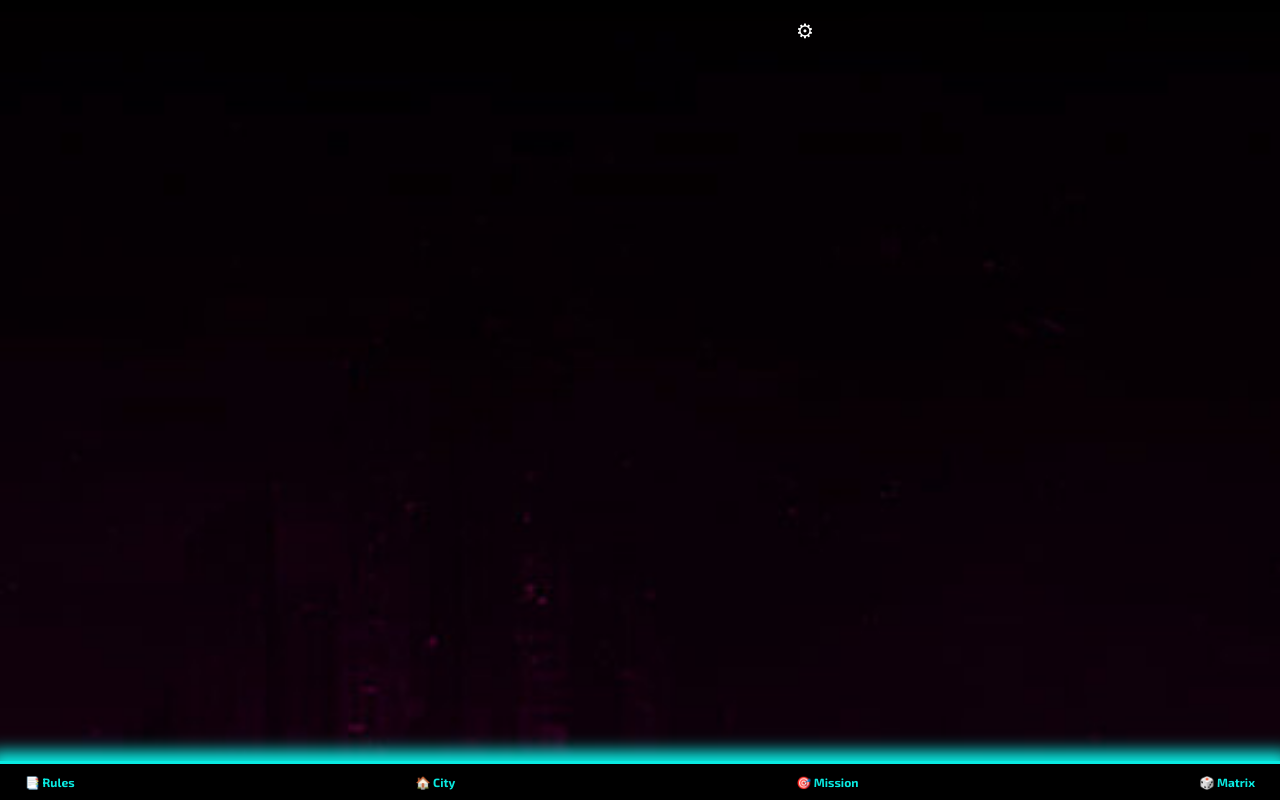
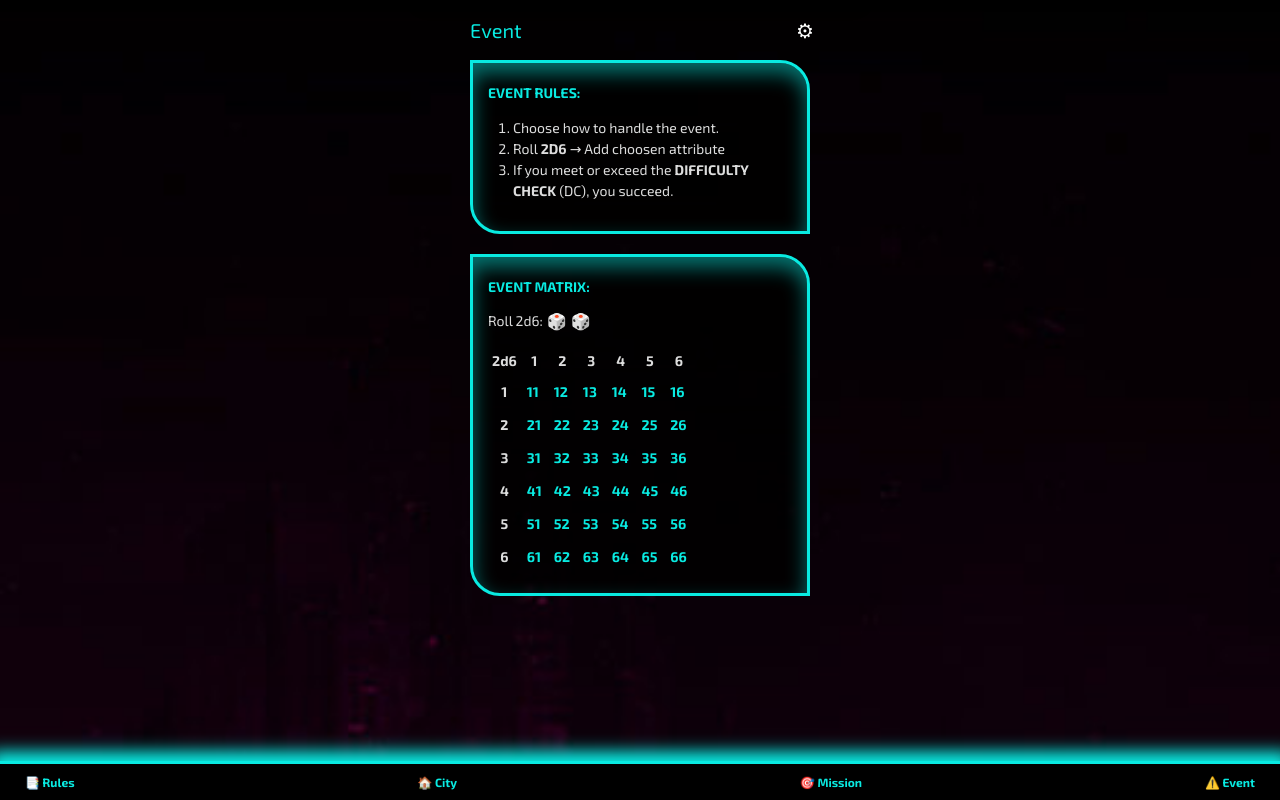
Before and after one commit to BroBuddy/shadowrun-neonhollow, a React (Vite) app: page /event in a window 1280 px wide. Built offline with nearby package versions, Linux system fonts and the light colour scheme.

Commit message:
some improvements

```diff
--- a/src/App.scss
+++ b/src/App.scss
@@ -34,7 +34,6 @@ body {
 }
 
 .violet-mode {
-    h2,
     .dice {
         border-color: var(--violet);
         color: var(--violet);
@@ -45,6 +44,7 @@ body {
     }
 
     a,
+    h2,
     nav a,
     .highlight {
         color: var(--violet);
@@ -62,7 +62,6 @@ body {
 }
 
 .turquoise-mode {
-    h2,
     .dice {
         border-color: var(--turquoise);
         color: var(--turquoise);
@@ -73,6 +72,7 @@ body {
     }
 
     a,
+    h2,
     nav a,
     .highlight {
         color: var(--turquoise);
@@ -116,12 +116,6 @@ ul {
 
 ol {
     list-style-type: decimal;
-}
-
-h2 {
-    border-left: 3px solid;
-    margin: 0;
-    padding-bottom: 0;
 }
 
 p {
--- a/src/components/Headline.tsx
+++ b/src/components/Headline.tsx
@@ -7,7 +7,7 @@ type HeadlineProps = {
 const Headline = ({ children }: HeadlineProps) => {
     return (
         <div className="flex flex-col p-4 text-xs mx-1">
-            {children && <h2 className="text-xl px-2">{children}</h2>}
+            {children && <h2 className="text-xl">{children}</h2>}
         </div>
     )
 }
--- a/src/components/MatrixTable.tsx
+++ b/src/components/MatrixTable.tsx
@@ -27,7 +27,8 @@ function MatrixTable({ linkPrefix }: MatrixTableProps) {
                                 <Link
                                     to={`${linkPrefix}${rowIndex + 1}${colIndex + 1}`}
                                 >
-                                    {rowIndex + 1}x{colIndex + 1}
+                                    {rowIndex + 1}
+                                    {colIndex + 1}
                                 </Link>
                             </td>
                         ))}
--- a/src/components/MobileNav.tsx
+++ b/src/components/MobileNav.tsx
@@ -10,7 +10,7 @@ const links: LinkType[] = [
     { path: '/rule', icon: '📑', text: 'Rules' },
     { path: '/city', icon: '🏠', text: 'City' },
     { path: '/mission', icon: '🎯', text: 'Mission' },
-    { path: '/matrix', icon: '🎲', text: 'Matrix' },
+    { path: '/event', icon: '⚠️', text: 'Event' },
 ]
 
 const MobileNav = () => {
--- a/src/feature/city/facilityData.ts
+++ b/src/feature/city/facilityData.ts
@@ -315,7 +315,7 @@ const facilityData: Facility[] = [
             {
                 title: '🤝 Recruit a Runner:',
                 steps: [
-                    { text: 'Roll On the Runner Matrix' },
+                    { text: 'Roll Runner Matrix → See Runner' },
                     { text: 'Remember The two highest attributes' },
                     { text: 'Pay 10.000 ¥ → Roll 2d6 → Add Charisma' },
                     { text: 'Hire Runner', link: '/runner' },
@@ -325,7 +325,7 @@ const facilityData: Facility[] = [
                 title: '⚔️ Challenge a Runner:',
                 steps: [
                     { text: 'Combine Your two highest attributes' },
-                    { text: 'Roll On the Runner Matrix' },
+                    { text: 'Roll Runner Matrix → See Runner' },
                     { text: 'Add Opponent’s corresponding values' },
                     { text: 'You lost? → Lose Health equal to the gap' },
                     { text: 'Add 10 to the gap' },
--- a/src/feature/city/pages/CityDetail.tsx
+++ b/src/feature/city/pages/CityDetail.tsx
@@ -5,12 +5,16 @@ import { Facility, FacilityRoll } from '../FacilityType'
 import ActionsView from '../components/ActionsView'
 import RollsView from '../components/RollsView'
 import { useMemo } from 'react'
+import Card from '@/components/Card'
+import MatrixTable from '@/components/MatrixTable'
+import Dice from '@/components/Dice'
 
 function CityDetail() {
     const { tag } = useParams()
     const data = useMemo(() => {
         return getFacilityByTag(tag as string) as Facility
     }, [tag])
+    const inZeroZone = tag === 'zerozone'
 
     if (!data) {
         return <p>No resource data available.</p>
@@ -44,6 +48,20 @@ function CityDetail() {
             )}
 
             <ActionsView actionList={data.actionList} />
+
+            {inZeroZone && (
+                <Card>
+                    <p>
+                        <strong className="highlight">Runner Matrix:</strong>
+                    </p>
+                    <p className="flex items-center space-x-1">
+                        <span>Roll 2d6:</span>
+                        <Dice min={1} max={6} />
+                        <Dice min={1} max={6} />
+                    </p>
+                    <MatrixTable linkPrefix="/rule/R5" />
+                </Card>
+            )}
         </>
     )
 }
--- a/src/main.tsx
+++ b/src/main.tsx
@@ -16,10 +16,10 @@ import BackgroundRouter from './feature/background/BackgroundRouter.tsx'
 import EventRouter from './feature/event/EventRouter.tsx'
 import Preloader from './components/Preloader.tsx'
 
-const ErrorFallback = () => <p>Error</p>
+const ErrorFallback = () => <p>Error: Please reload the App.</p>
 const Pages = {
     Welcome: React.lazy(() => import('./pages/Welcome')),
-    Matrix: React.lazy(() => import('./pages/Matrix')),
+    Event: React.lazy(() => import('./pages/Event.tsx')),
     WellDone: React.lazy(() => import('./pages/WellDone')),
     OverwhelminglyGreat: React.lazy(
         () => import('./pages/OverwhelminglyGreat')
@@ -43,10 +43,10 @@ const router = createBrowserRouter([
                 ),
             },
             {
-                path: '/matrix',
+                path: '/event',
                 element: (
                     <Suspense fallback={<Preloader />}>
-                        <Pages.Matrix />
+                        <Pages.Event />
                     </Suspense>
                 ),
             },
--- a/src/pages/Matrix.tsx
+++ b/src/pages/Event.tsx
@@ -3,10 +3,10 @@ import Card from '../components/Card'
 import Headline from '@/components/Headline'
 import MatrixTable from '@/components/MatrixTable'
 
-function Matrix() {
+function Event() {
     return (
         <>
-            <Headline>Matrix</Headline>
+            <Headline>Event</Headline>
             <Card>
                 <p>
                     <strong className="highlight">Event Rules:</strong>
@@ -34,20 +34,8 @@ function Matrix() {
                 </p>
                 <MatrixTable linkPrefix="/event/R4" />
             </Card>
-
-            <Card>
-                <p>
-                    <strong className="highlight">Runner Matrix:</strong>
-                </p>
-                <p className="flex items-center space-x-1">
-                    <span>Roll 2d6:</span>
-                    <Dice min={1} max={6} />
-                    <Dice min={1} max={6} />
-                </p>
-                <MatrixTable linkPrefix="/rule/R5" />
-            </Card>
         </>
     )
 }
 
-export default Matrix
+export default Event
```
